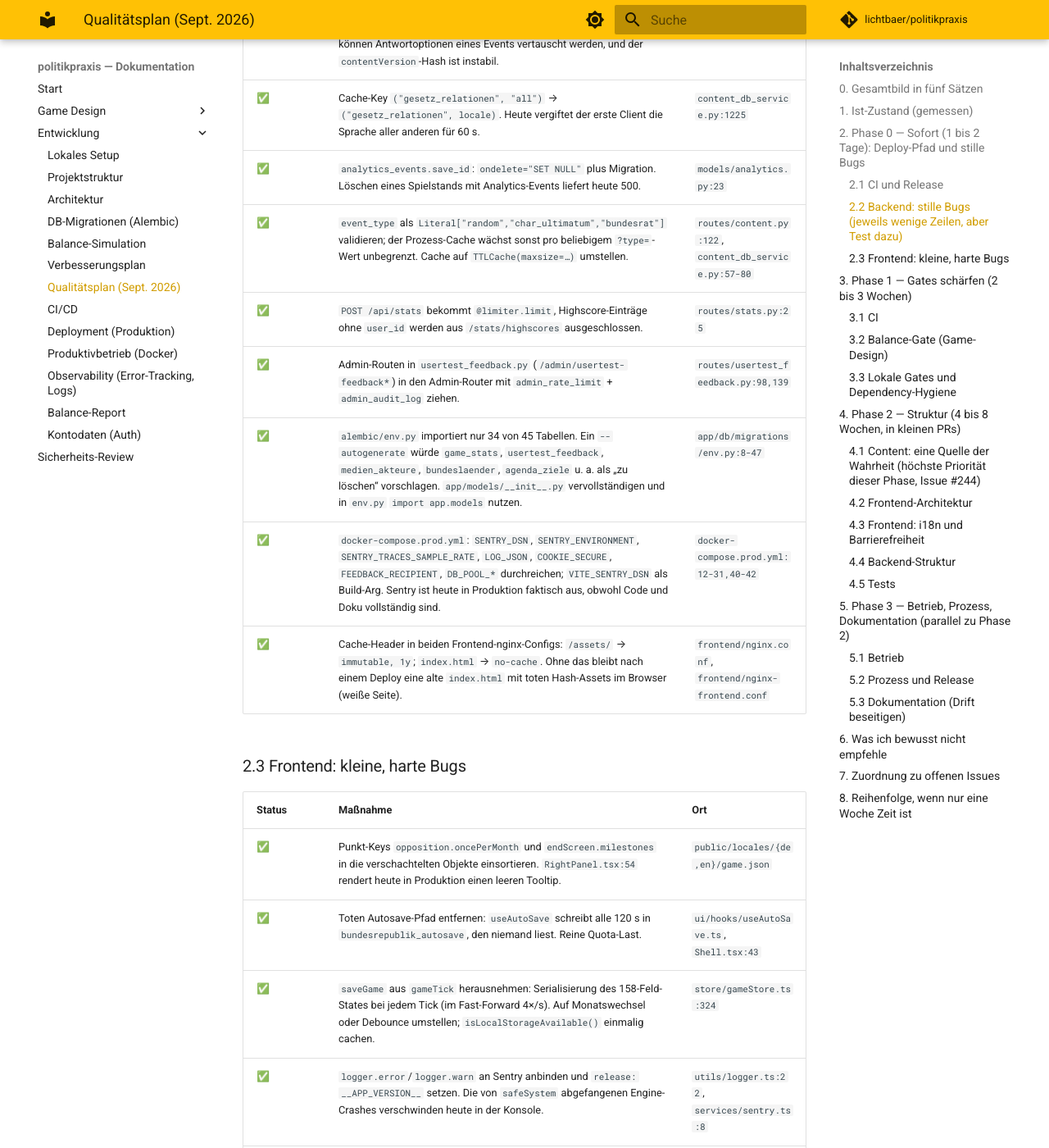
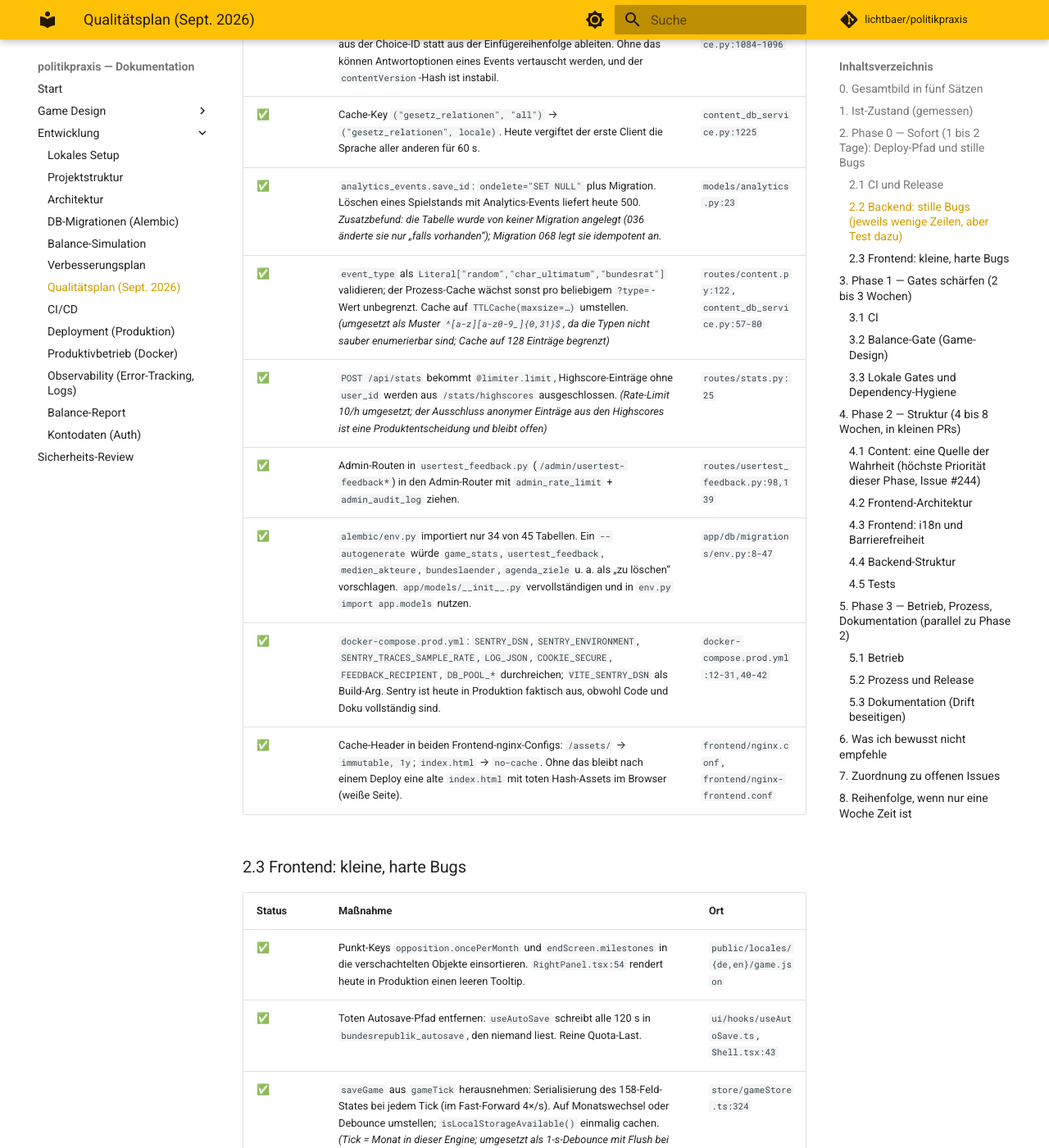
Before and after one commit to lichtbaer/politikpraxis, an MkDocs documentation site: the page built from docs/entwicklung/qualitaetsplan.md, in a window 1280 px wide and 1400 px high, scrolled down 3542 px. Shown: the whole window at 82% size. Built offline with MkDocs 1.6.1 and Material for MkDocs 9.7.7, drawn with Linux system fonts in a browser that asks for light colours; comment, search, counter and statistics services are not loaded; some of the changed text lies outside the part shown.

Commit message:
docs: Anmerkungen im Qualitätsplan in die Maßnahmen-Spalte verschoben
Python-Markdown verwirft Zellen jenseits der Kopfzeile — die Notizen
wären in der gerenderten Doku unsichtbar gewesen.

Co-Authored-By: Claude Fable 5.1 <noreply@anthropic.com>
Claude-Session: https://claude.ai/code/session_018bwHQK2iB49rpdUq3Mnody

```diff
--- a/docs/entwicklung/qualitaetsplan.md
+++ b/docs/entwicklung/qualitaetsplan.md
@@ -71,7 +71,7 @@ Sicherheitslücken schließen. Alles hier ist klein und unabhängig voneinander.
 
 | Status | Maßnahme | Ort | Aufwand |
 |---|---|---|---|
-| ✅ | **Trivy-Failure beheben**: `pip install --upgrade pip setuptools` im Backend-Image (msgpack kommt als pip-Vendor mit, setuptools 70.3 ist CVE-2025-47273). PR #423 liegt bereits vor und sollte als Erstes gemergt werden. | `backend/Dockerfile` | S | *(umgesetzt auf `claude/project-quality-plan-y9fqgf`, identisch zu #423)*
+| ✅ | **Trivy-Failure beheben**: `pip install --upgrade pip setuptools` im Backend-Image (msgpack kommt als pip-Vendor mit, setuptools 70.3 ist CVE-2025-47273). PR #423 liegt bereits vor und sollte als Erstes gemergt werden. *(umgesetzt auf `claude/project-quality-plan-y9fqgf`, identisch zu #423)* | `backend/Dockerfile` | S |
 | ⬜ | **Docs-Deploy repariert**: `actions/deploy-pages` bekommt 404, weil GitHub Pages im Repo nicht aktiviert ist. Entweder Pages aktivieren (Settings → Pages → Source „GitHub Actions“) oder den `deploy`-Job hinter `vars.DOCS_PAGES_ENABLED == 'true'` stellen. Ein dauerhaft roter Workflow trainiert alle darauf, Rot zu ignorieren. | Repo-Settings, `.github/workflows/docs.yml` | S |
 | ✅ | **Python-Version vereinheitlichen** auf 3.13: alle `setup-python` in `lint.yml` und `docs.yml`, `backend/Dockerfile` auf `python:3.13-slim`, README/setup.md nachziehen. Produktion läuft heute auf einer Version, die nirgends getestet wird. | 4 Dateien | S |
 | ⬜ | **PR-Backlog abbauen**: 10 Feature-PRs vom selben Tag (#415–#426) sind Konfliktkandidaten untereinander (mehrere refactoren `core/systems/`). Reihenfolge festlegen: erst #417/#415 (Struktur), dann Inhalt. Danach WIP-Limit: max. 3 offene Feature-PRs. | GitHub | M |
@@ -83,9 +83,9 @@ Sicherheitslücken schließen. Alles hier ist klein und unabhängig voneinander.
 |---|---|---|
 | ✅ | `ORDER BY choice_id` in der `event_choices_i18n`-Query; Choice-Index aus der Choice-ID statt aus der Einfügereihenfolge ableiten. Ohne das können Antwortoptionen eines Events vertauscht werden, und der `contentVersion`-Hash ist instabil. | `content_db_service.py:1084-1096` |
 | ✅ | Cache-Key `("gesetz_relationen", "all")` → `("gesetz_relationen", locale)`. Heute vergiftet der erste Client die Sprache aller anderen für 60 s. | `content_db_service.py:1225` |
-| ✅ | `analytics_events.save_id`: `ondelete="SET NULL"` plus Migration. Löschen eines Spielstands mit Analytics-Events liefert heute 500. | `models/analytics.py:23` | *Zusatzbefund: die Tabelle wurde von keiner Migration angelegt (036 änderte sie nur „falls vorhanden“); Migration 068 legt sie idempotent an.*
-| ✅ | `event_type` als `Literal["random","char_ultimatum","bundesrat"]` validieren; der Prozess-Cache wächst sonst pro beliebigem `?type=`-Wert unbegrenzt. Cache auf `TTLCache(maxsize=…)` umstellen. | `routes/content.py:122`, `content_db_service.py:57-80` | *(umgesetzt als Muster `^[a-z][a-z0-9_]{0,31}$`, da die Typen nicht sauber enumerierbar sind; Cache auf 128 Einträge begrenzt)*
-| ✅ | `POST /api/stats` bekommt `@limiter.limit`, Highscore-Einträge ohne `user_id` werden aus `/stats/highscores` ausgeschlossen. | `routes/stats.py:25` | *(Rate-Limit 10/h umgesetzt; der Ausschluss anonymer Einträge aus den Highscores ist eine Produktentscheidung und bleibt offen)*
+| ✅ | `analytics_events.save_id`: `ondelete="SET NULL"` plus Migration. Löschen eines Spielstands mit Analytics-Events liefert heute 500. *Zusatzbefund: die Tabelle wurde von keiner Migration angelegt (036 änderte sie nur „falls vorhanden“); Migration 068 legt sie idempotent an.* | `models/analytics.py:23` |
+| ✅ | `event_type` als `Literal["random","char_ultimatum","bundesrat"]` validieren; der Prozess-Cache wächst sonst pro beliebigem `?type=`-Wert unbegrenzt. Cache auf `TTLCache(maxsize=…)` umstellen. *(umgesetzt als Muster `^[a-z][a-z0-9_]{0,31}$`, da die Typen nicht sauber enumerierbar sind; Cache auf 128 Einträge begrenzt)* | `routes/content.py:122`, `content_db_service.py:57-80` |
+| ✅ | `POST /api/stats` bekommt `@limiter.limit`, Highscore-Einträge ohne `user_id` werden aus `/stats/highscores` ausgeschlossen. *(Rate-Limit 10/h umgesetzt; der Ausschluss anonymer Einträge aus den Highscores ist eine Produktentscheidung und bleibt offen)* | `routes/stats.py:25` |
 | ✅ | Admin-Routen in `usertest_feedback.py` (`/admin/usertest-feedback*`) in den Admin-Router mit `admin_rate_limit` + `admin_audit_log` ziehen. | `routes/usertest_feedback.py:98,139` |
 | ✅ | `alembic/env.py` importiert nur 34 von 45 Tabellen. Ein `--autogenerate` würde `game_stats`, `usertest_feedback`, `medien_akteure`, `bundeslaender`, `agenda_ziele` u. a. als „zu löschen“ vorschlagen. `app/models/__init__.py` vervollständigen und in `env.py` `import app.models` nutzen. | `app/db/migrations/env.py:8-47` |
 | ✅ | `docker-compose.prod.yml`: `SENTRY_DSN`, `SENTRY_ENVIRONMENT`, `SENTRY_TRACES_SAMPLE_RATE`, `LOG_JSON`, `COOKIE_SECURE`, `FEEDBACK_RECIPIENT`, `DB_POOL_*` durchreichen; `VITE_SENTRY_DSN` als Build-Arg. Sentry ist heute in Produktion faktisch aus, obwohl Code und Doku vollständig sind. | `docker-compose.prod.yml:12-31,40-42` |
@@ -97,7 +97,7 @@ Sicherheitslücken schließen. Alles hier ist klein und unabhängig voneinander.
 |---|---|---|
 | ✅ | Punkt-Keys `opposition.oncePerMonth` und `endScreen.milestones` in die verschachtelten Objekte einsortieren. `RightPanel.tsx:54` rendert heute in Produktion einen leeren Tooltip. | `public/locales/{de,en}/game.json` |
 | ✅ | Toten Autosave-Pfad entfernen: `useAutoSave` schreibt alle 120 s in `bundesrepublik_autosave`, den niemand liest. Reine Quota-Last. | `ui/hooks/useAutoSave.ts`, `Shell.tsx:43` |
-| ✅ | `saveGame` aus `gameTick` herausnehmen: Serialisierung des 158-Feld-States bei jedem Tick (im Fast-Forward 4×/s). Auf Monatswechsel oder Debounce umstellen; `isLocalStorageAvailable()` einmalig cachen. | `store/gameStore.ts:324` | *(Tick = Monat in dieser Engine; umgesetzt als 1-s-Debounce mit Flush bei pagehide/visibilitychange)*
+| ✅ | `saveGame` aus `gameTick` herausnehmen: Serialisierung des 158-Feld-States bei jedem Tick (im Fast-Forward 4×/s). Auf Monatswechsel oder Debounce umstellen; `isLocalStorageAvailable()` einmalig cachen. *(Tick = Monat in dieser Engine; umgesetzt als 1-s-Debounce mit Flush bei pagehide/visibilitychange)* | `store/gameStore.ts:324` |
 | ✅ | `logger.error`/`logger.warn` an Sentry anbinden und `release: __APP_VERSION__` setzen. Die von `safeSystem` abgefangenen Engine-Crashes verschwinden heute in der Konsole. | `utils/logger.ts:22`, `services/sentry.ts:8` |
 | ✅ | `resetAutosaveFailures()` in `resetGame`/`init` aufrufen. Nach 3 Cloud-Fehlern bleibt ein Spieler sonst für die Session ohne Cloud-Save. | `core/autosave.ts:75`, `store/gameStore.ts` |
 | ✅ | Balance-Sim-Test `nur_sparen` hat unter Coverage-Instrumentierung 6 s gebraucht und ist am 5-s-Default-Timeout gescheitert (lokal reproduziert). `testTimeout` für die Balance-Suite explizit setzen. | `core/simulation/balanceSim.test.ts` |
@@ -120,8 +120,8 @@ drei Monaten wieder verwässert, wie es beim Balance-Test bereits passiert ist.
 |---|---|---|
 | ✅ | `npm run build` (`tsc -b && vite build`) als PR-Gate in `lint.yml`. | Läuft heute nur in `deploy.yml`, also erst nach dem Merge. Ein Typfehler, den ESLint nicht sieht, bricht direkt den Deploy-Pfad. |
 | ✅ | `npm run test` → `npm run test:coverage` in `lint.yml`. | Die Schwellen in `vite.config.ts` sind vollständig konfiguriert und begründet, laufen aber nie. |
-| ✅ | Vitest in zwei Projekte teilen: `unit` (PR-Gate, < 60 s) und `balance` (nur `balance-check.yml`). | Die Balance-Sim macht 280 von 288 s der Suite aus und läuft heute doppelt. | *(umgesetzt über `--exclude` in den npm-Skripten und `npm run test:balance`)*
-| ✅ | `pytest-cov` mit `--cov-fail-under=70` im `backend-pytest-db`-Job; den DB-losen `backend-tests`-Job streichen. | Backend-Coverage wird nicht gemessen; der DB-lose Job überspringt 27 % still und ist redundant. | *(Schwelle 55 %, Ist 61 % inkl. Branch-Coverage)*
+| ✅ | Vitest in zwei Projekte teilen: `unit` (PR-Gate, < 60 s) und `balance` (nur `balance-check.yml`). *(umgesetzt über `--exclude` in den npm-Skripten und `npm run test:balance`)* | Die Balance-Sim macht 280 von 288 s der Suite aus und läuft heute doppelt. |
+| ✅ | `pytest-cov` mit `--cov-fail-under=70` im `backend-pytest-db`-Job; den DB-losen `backend-tests`-Job streichen. *(Schwelle 55 %, Ist 61 % inkl. Branch-Coverage)* | Backend-Coverage wird nicht gemessen; der DB-lose Job überspringt 27 % still und ist redundant. |
 | ⬜ | `madge --circular` als Gate (nach Fix 4.1 mit Erwartung 0). | 14 Zyklen heute; ohne Gate kommen sie zurück. |
 | ⬜ | `knip` (oder `ts-prune`) als Gate für tote Exporte. | 91 tote Exporte, darunter Balancing-Konstanten, die als „aktive Stellschraube“ gelesen werden. |
 | ⬜ | i18n-Paritäts-Check de↔en (Key-Set-Diff, Punkt-Keys verboten) als Python- oder Node-Skript. | Parität ist heute zufällig intakt. |
```
